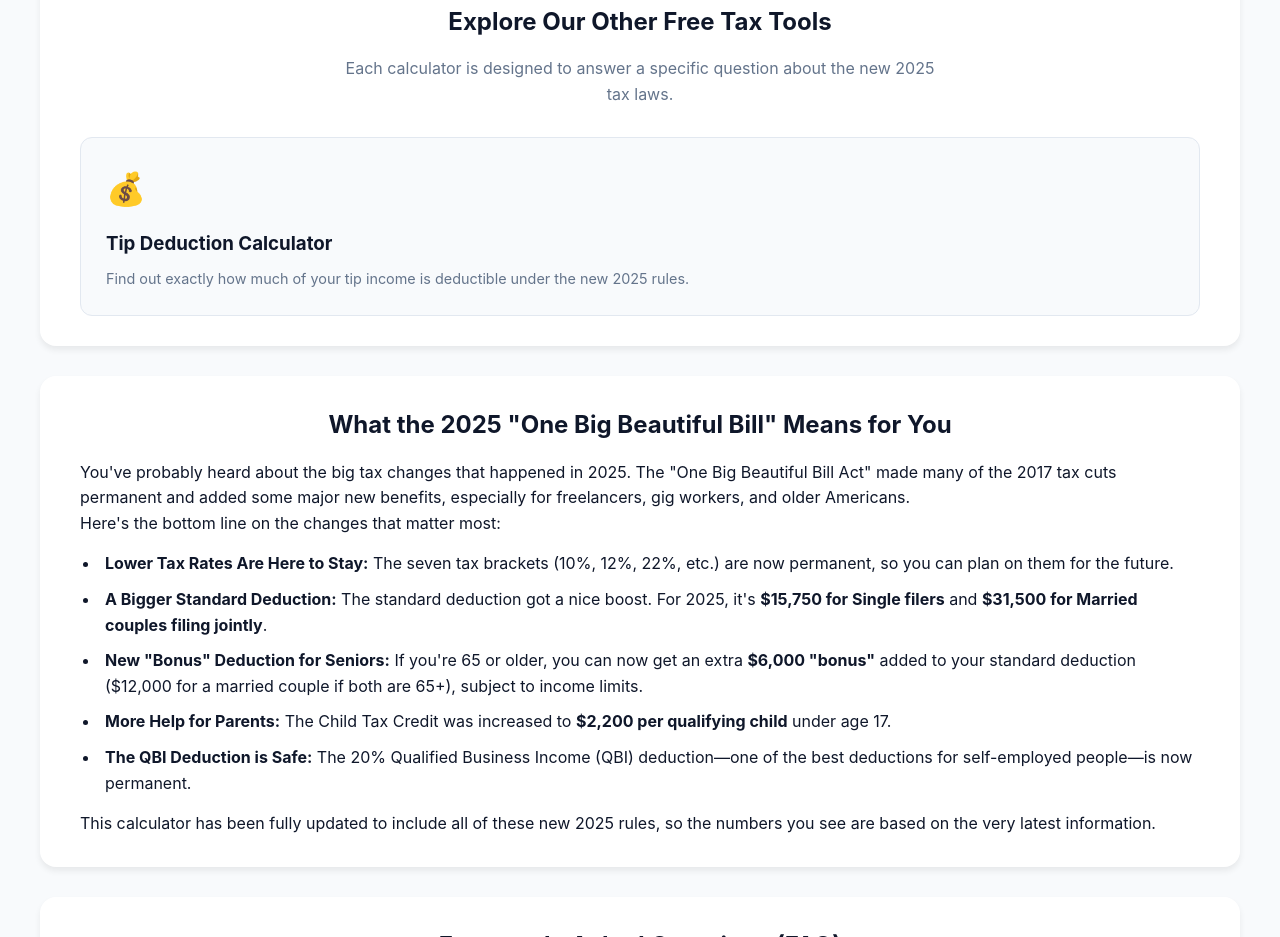
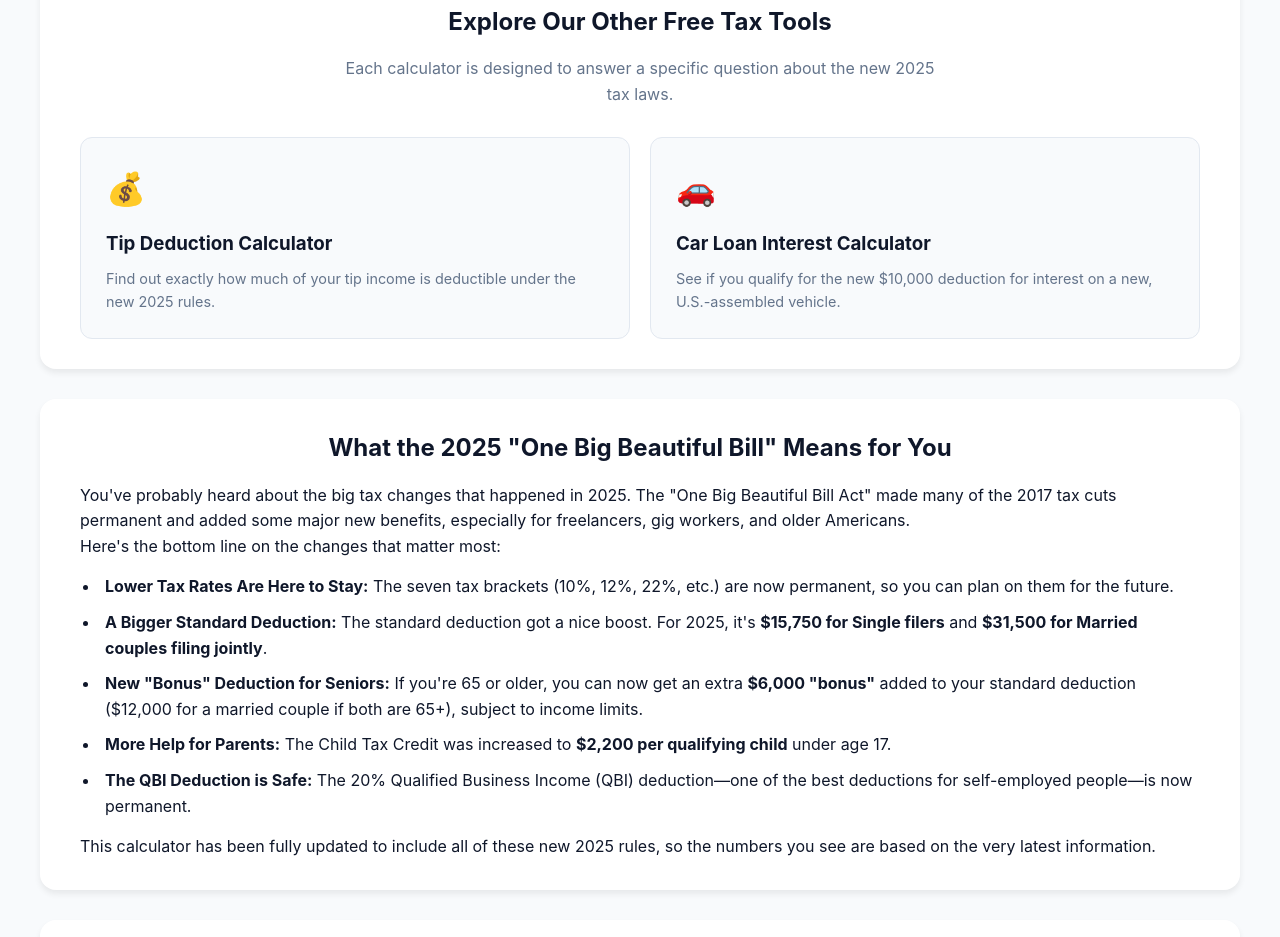
Before and after one commit to onozitsclaire/quarterlytaxapp, a plain HTML site: page index.html in a window 1280 px wide. Shown: the part 2066-3003 px from the top of the page. Drawn offline with Linux system fonts and the light colour scheme.

Commit message:
Update index.html

```diff
--- a/index.html
+++ b/index.html
@@ -1400,6 +1400,11 @@
                     <h3 class="tool-title">Tip Deduction Calculator</h3>
                     <p class="tool-description">Find out exactly how much of your tip income is deductible under the new 2025 rules.</p>
                 </a>
+                <a href="/car-loan-calculator.html" class="tool-card">
+                    <div class="tool-icon">🚗</div>
+                    <h3 class="tool-title">Car Loan Interest Calculator</h3>
+                    <p class="tool-description">See if you qualify for the new $10,000 deduction for interest on a new, U.S.-assembled vehicle.</p>
+                </a>
             </div>
         </div>
 
```
